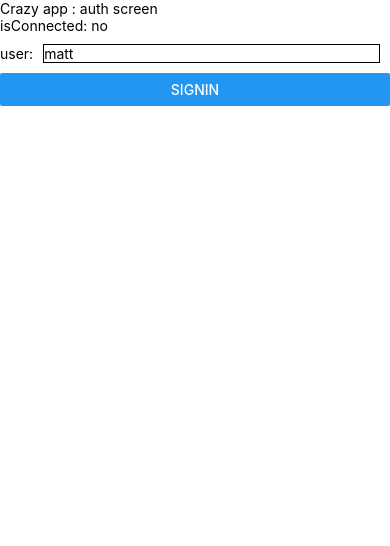
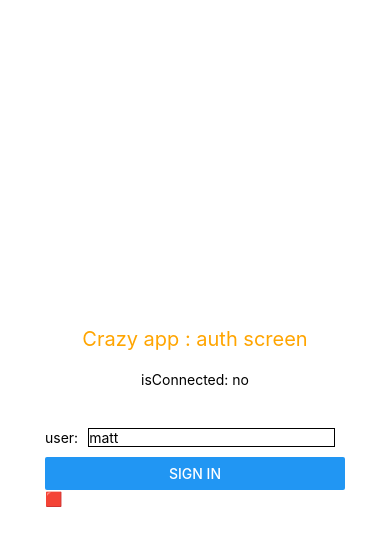
Before and after one commit to gurvanhenry/RNCleanArchiProto, a React Native app: screen / in a window 390 px wide. Shown: the top 546 px of the page. Built offline with nearby package versions, Linux system fonts and the light colour scheme.

Commit message:
Improve auth screen ui

```diff
--- a/src/App.tsx
+++ b/src/App.tsx
@@ -1,16 +1,22 @@
 import React from 'react';
 
-import {SafeAreaView, StatusBar} from 'react-native';
+import {SafeAreaView, StatusBar, StyleSheet} from 'react-native';
 import {AppContextProvider} from './presentation/AppContext';
 import {AuthenticationScreen} from './presentation/AuthenticationScreen';
 
 export function App() {
   return (
     <AppContextProvider>
-      <SafeAreaView>
+      <SafeAreaView style={styles.container}>
         <StatusBar barStyle={'dark-content'} />
         <AuthenticationScreen />
       </SafeAreaView>
     </AppContextProvider>
   );
 }
+
+const styles = StyleSheet.create({
+  container: {
+    flex: 1,
+  },
+});
--- a/src/presentation/AuthenticationScreen.tsx
+++ b/src/presentation/AuthenticationScreen.tsx
@@ -5,17 +5,33 @@
 
 import React from 'react';
 
-import {View, Text} from 'react-native';
+import {View, Text, StyleSheet} from 'react-native';
 import {AppContext} from './AppContext';
 import {SignInForm} from './SignInForm';
 
 export function AuthenticationScreen() {
   const {isConnected} = React.useContext(AppContext);
   return (
-    <View>
-      <Text>Crazy app : auth screen</Text>
-      <Text>isConnected: {isConnected ? 'yes' : 'no'}</Text>
+    <View style={styles.container}>
+      <Text style={styles.title}>Crazy app : auth screen</Text>
+      <Text style={styles.isConnected}>
+        isConnected: {isConnected ? 'yes' : 'no'}
+      </Text>
       <SignInForm />
     </View>
   );
 }
+
+const styles = StyleSheet.create({
+  container: {
+    flex: 1,
+    justifyContent: 'center',
+    alignItems: 'center',
+  },
+  title: {
+    margin: 20,
+    fontSize: 20,
+    color: 'orange',
+  },
+  isConnected: {},
+});
--- a/src/presentation/SignInForm.tsx
+++ b/src/presentation/SignInForm.tsx
@@ -1,4 +1,4 @@
-import {View, Text, TextInput, Button} from 'react-native';
+import {View, Text, TextInput, Button, StyleSheet} from 'react-native';
 import {useAuthentication} from './useAuthentication';
 
 import React from 'react';
@@ -6,26 +6,43 @@ import {AppContext} from './AppContext';
 
 export function SignInForm() {
   const [login, setLogin] = React.useState('matt');
-  const {trySignIn} = useAuthentication();
+  const {trySignIn, trySignOut} = useAuthentication();
   const {isConnected, userInfo} = React.useContext(AppContext);
   return (
-    <View>
+    <View style={styles.container}>
       <View style={{flexDirection: 'row', alignItems: 'center'}}>
         <Text>user:</Text>
         <TextInput
           value={login}
           onChangeText={setLogin}
-          style={{borderWidth: 1, margin: 10, flex: 1}}
+          style={styles.textInput}
         />
       </View>
+      {isConnected ? (
+        <Button title="Sign Out 🚪" onPress={() => trySignOut()} />
+      ) : (
+        <Button title="Sign In" onPress={() => trySignIn(login)} />
+      )}
+      <Text>{isConnected ? '🟩YOU ARE IN' : '🟥'}</Text>
+      <Text />
       {userInfo && (
-        <View style={{flexDirection: 'row', alignItems: 'center'}}>
+        <View>
           <Text>userInfo:</Text>
           <Text>{JSON.stringify(userInfo)}</Text>
         </View>
       )}
-      <Button title="SignIn" onPress={() => trySignIn(login)} />
-      <Text>{isConnected ? 'YOU ARE IN' : ''}</Text>
     </View>
   );
 }
+
+const styles = StyleSheet.create({
+  container: {
+    width: 300,
+    margin: 30,
+  },
+  textInput: {
+    borderWidth: 1,
+    margin: 10,
+    flex: 1,
+  },
+});
--- a/src/presentation/useAuthentication.ts
+++ b/src/presentation/useAuthentication.ts
@@ -24,5 +24,10 @@ export function useAuthentication() {
     }
   }
 
-  return {trySignIn};
+  function trySignOut() {
+    setIsConnected(false);
+    setUserInfo(undefined);
+  }
+
+  return {trySignIn, trySignOut};
 }
```
